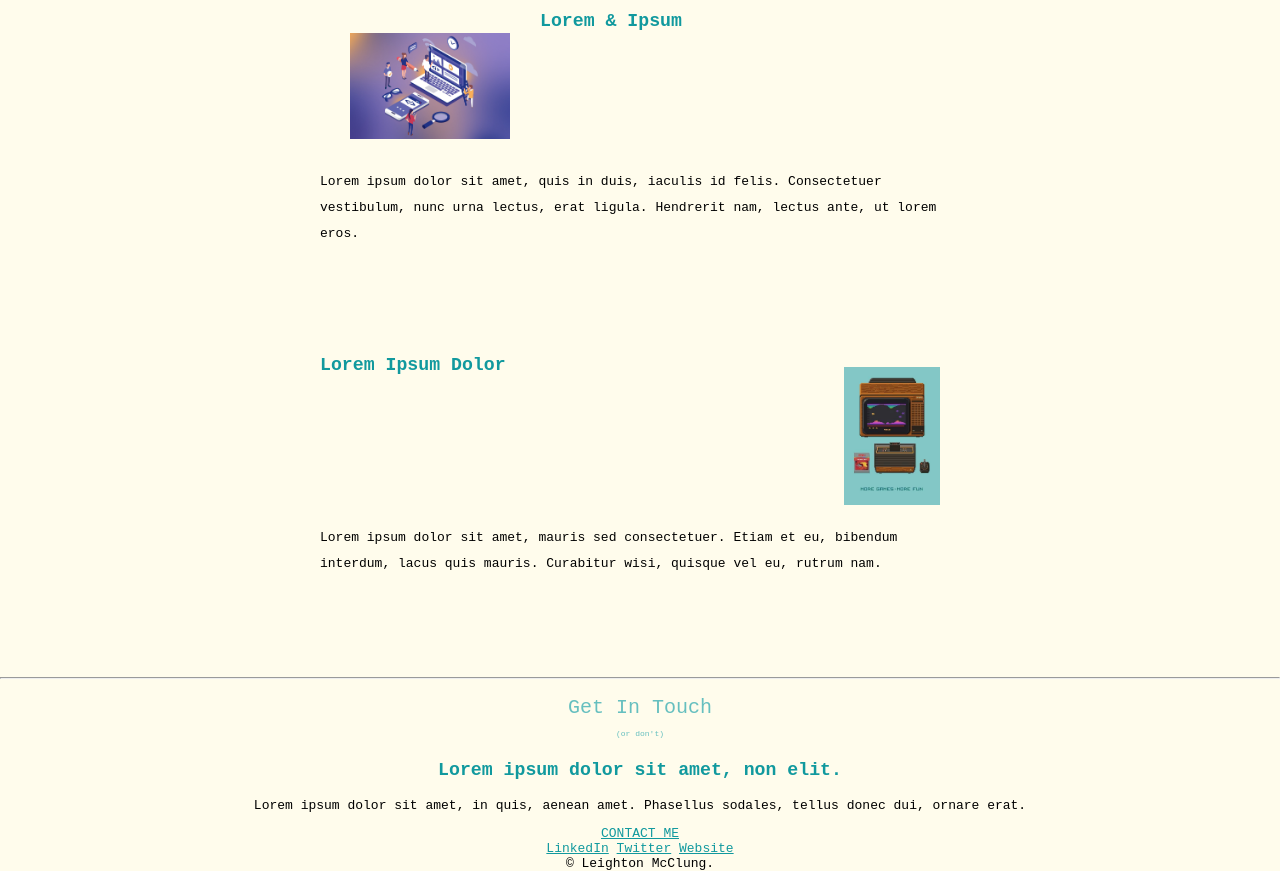
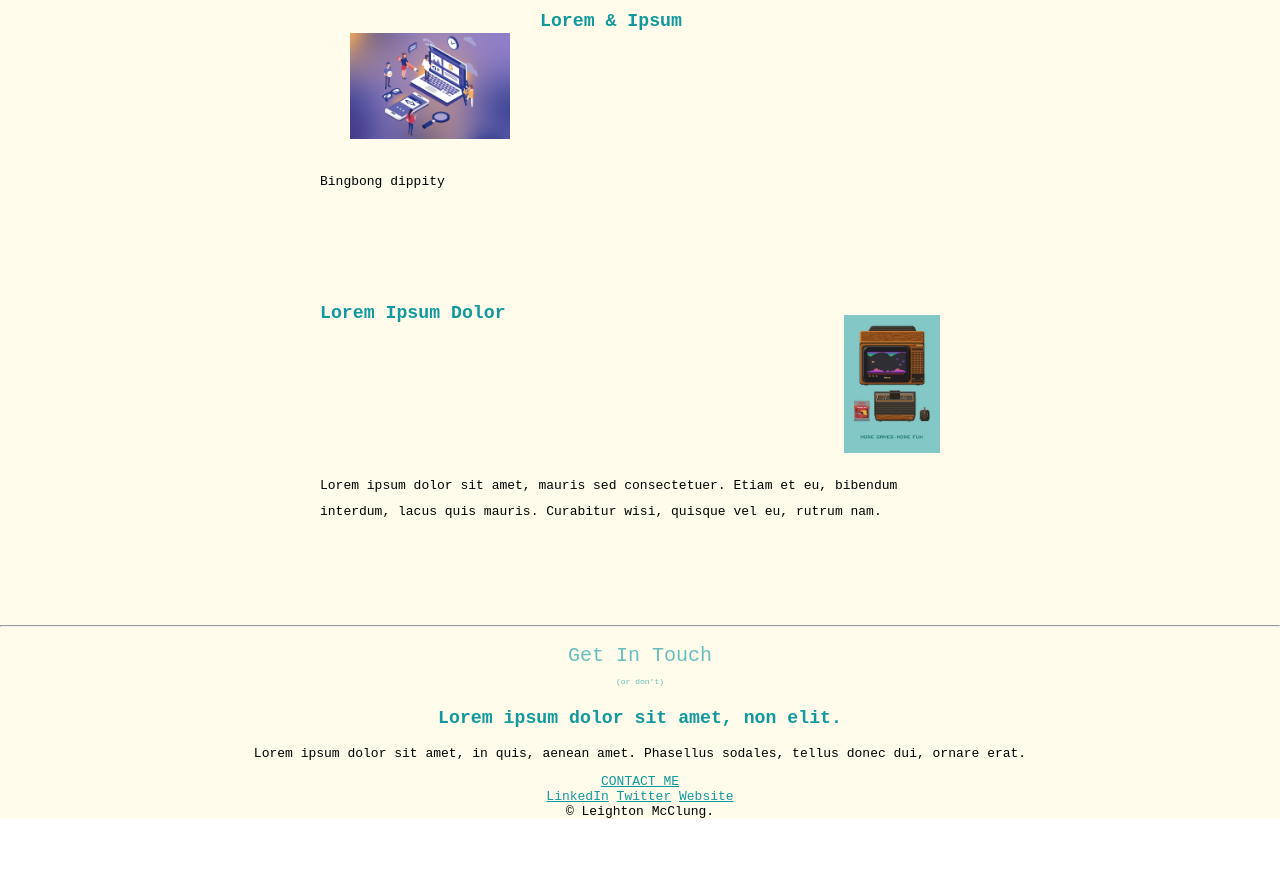
Before and after one commit to leightonmcclung/LeightonWebsite, a plain HTML site: page index.html in a window 1280 px wide. Shown: the part 1098-1969 px from the top of the page. After the commit the page ends 1917 px from the top, so only its background shows below. Drawn offline with Linux system fonts and the light colour scheme.

Commit message:
Update index.html

```diff
--- a/index.html
+++ b/index.html
@@ -37,7 +37,7 @@
         <div class="skill-row">
           <img class="first-skill" src="Images/R.jpeg" alt="donut-img">
           <h3>Lorem & Ipsum</h3>
-          <p class="code-skill-description">Lorem ipsum dolor sit amet, quis in duis, iaculis id felis. Consectetuer vestibulum, nunc urna lectus, erat ligula. Hendrerit nam, lectus ante, ut lorem eros.</p>
+          <p class="code-skill-description">Bingbong dippity</p>
         </div>
         <div class="skill-row">
           <img class="mogames" src="Images/mogames.jpeg" alt="mogames-img">
```
